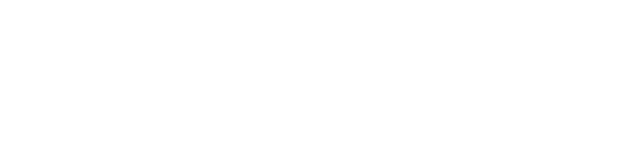
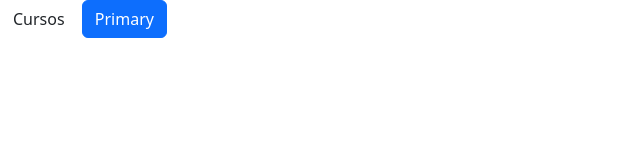
Before and after one commit to valenmar01/progIV, a plain HTML site: page tpintegrador/codigo/cursos.html in a window 1280 px wide. Shown: the whole page, without its empty margins (0-640 px from the left). Drawn offline with nearby package versions, Linux system fonts and the light colour scheme.

Commit message:
se agregan los href de bootstrap a los archivos html

```diff
--- a/tpintegrador/codigo/cursos.html
+++ b/tpintegrador/codigo/cursos.html
@@ -0,0 +1,14 @@
+<!DOCTYPE html>
+<html lang="en">
+<head>
+    <meta charset="UTF-8">
+    <meta name="viewport" content="width=device-width, initial-scale=1.0">
+        <link href="https://cdn.jsdelivr.net/npm/bootstrap@5.3.8/dist/css/bootstrap.min.css" rel="stylesheet" integrity="sha384-sRIl4kxILFvY47J16cr9ZwB07vP4J8+LH7qKQnuqkuIAvNWLzeN8tE5YBujZqJLB" crossorigin="anonymous">
+
+    <title>Document</title>
+</head>
+<body>
+    <button type="button" class="btn">Cursos</button>
+    <button type="button" class="btn btn-primary">Primary</button>
+</body>
+</html>
```
Also changed, not shown: tpintegrador/codigo/estudiantes.html (+12 -0 lines), tpintegrador/codigo/index.html (+2 -0 lines), tpintegrador/codigo/inscripciones.html (+12 -0 lines).
